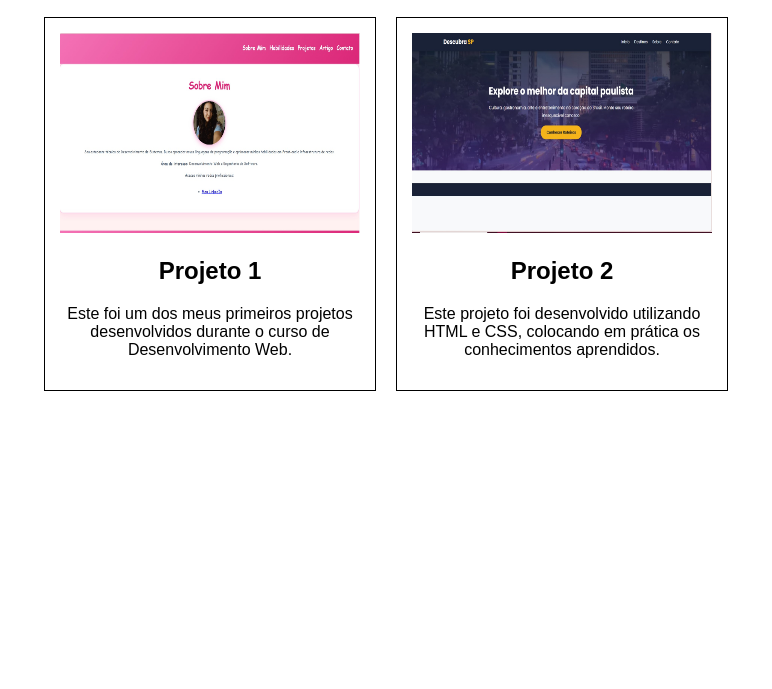
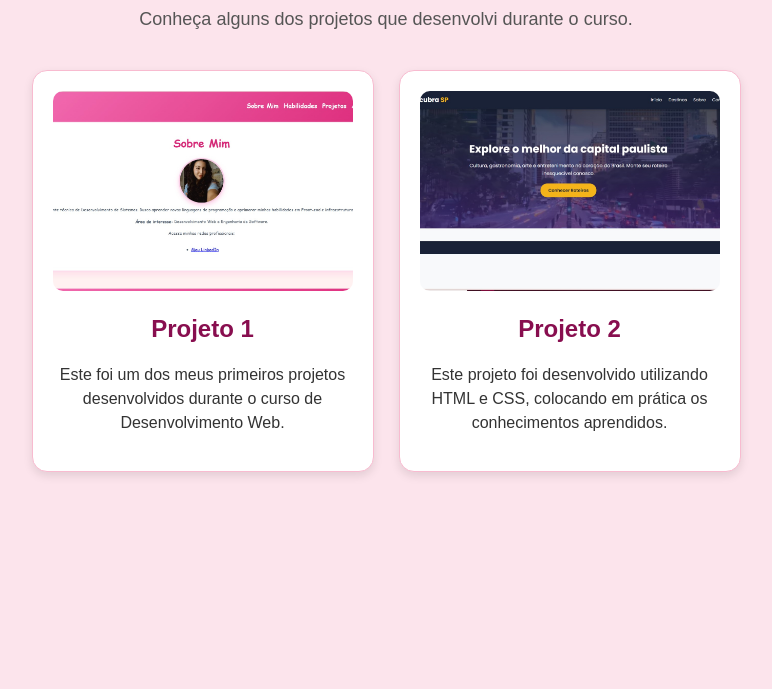
Before and after one commit to Isabellyviktoria/galeria-projetos, a plain HTML site: page index.html in a window 1280 px wide. Shown: the part 111-800 px from the top of the page, without its empty margins (254-1026 px from the left). Drawn offline with Linux system fonts and the light colour scheme.

Commit message:
ajusta cores e bordas da galeria

```diff
--- a/style.css
+++ b/style.css
@@ -1,36 +1,53 @@
+
 body {
-    background-color: white;
+    background-color: #fce4ec;
     font-family: Arial, sans-serif;
     text-align: center;
+    margin: 0;
+    padding: 30px;
 }
 
 h1 {
-    color: black;
+    color: #880e4f;
+    font-size: 36px;
+}
+
+.subtitulo {
+    color: #555555;
+    font-size: 18px;
 }
 
 .galeria {
     display: flex;
     justify-content: center;
-    gap: 20px;
-    margin-top: 30px;
+    gap: 25px;
+    margin-top: 40px;
+    flex-wrap: wrap;
 }
 
 .card {
     background-color: white;
     width: 300px;
-    padding: 15px;
-    border: 1px solid black;
+    padding: 20px;
+    border: 1px solid #f8bbd0;
+    border-radius: 15px;
+    box-shadow: 0 4px 10px rgba(0, 0, 0, 0.1);
 }
 
 .card img {
     width: 100%;
     height: 200px;
+    object-fit: cover;
+    border-radius: 10px;
 }
 
 .card h2 {
-    color: black;
+    color: #880e4f;
+    font-size: 24px;
 }
 
 .card p {
-    color: black;
+    color: #333333;
+    font-size: 16px;
+    line-height: 1.5;
 }
```
